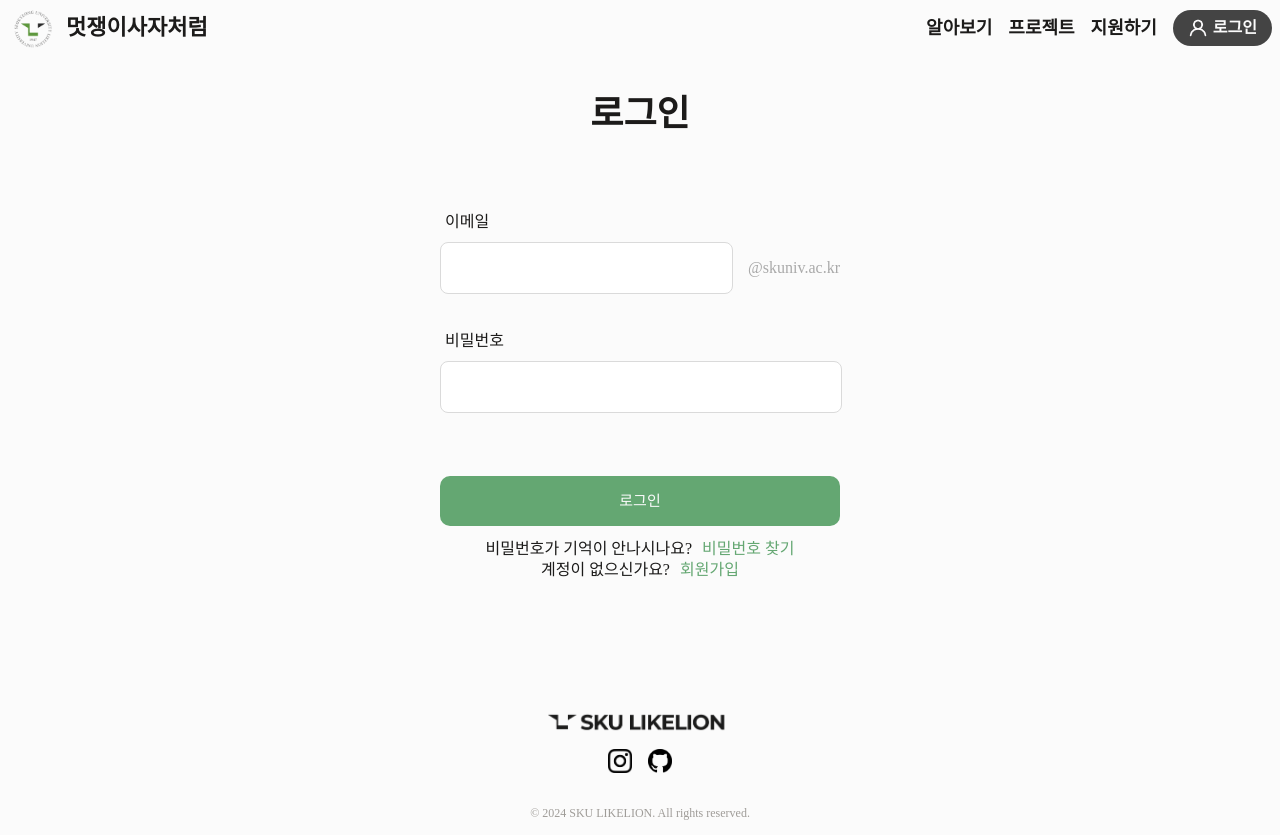
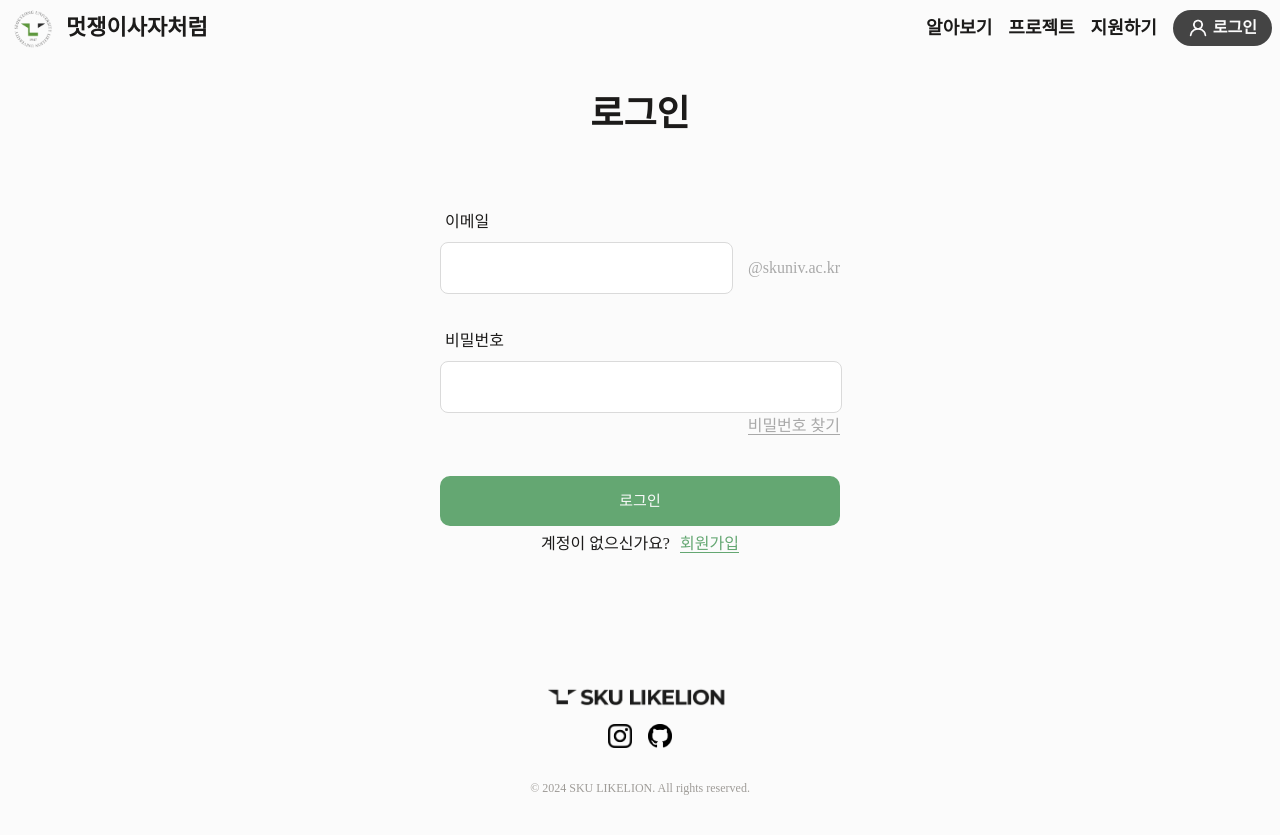
Before and after one commit to LikeLion-SKU/likelion-homepage-fe, a React (Vite) app: page /login in a window 1280 px wide. After the commit the page ends 810 px from the top, so only its background shows below. Built offline with nearby package versions, Linux system fonts and the light colour scheme; no server answers; a web font is replaced by a local one.

Commit message:
:art: 로그인 페이지 UI 수정 - 비번찾기 위치, 밑줄 추가

```diff
--- a/src/components/login/LoginForm.jsx
+++ b/src/components/login/LoginForm.jsx
@@ -107,9 +107,19 @@ export default function LoginForm() {
             id='password'
             {...register('password')}
           />
-          {errors.password?.message ? (
-            <p className={styles['login-form__result-message--error']}>{errors.password.message}</p>
-          ) : null}
+          <div className={styles['login-form__result-messageBox']}>
+            {errors.password?.message ? (
+              <p className={styles['login-form__result-message--error']}>{errors.password.message}</p>
+            ) : null}
+            <button
+              className={styles['passwordFind-button']}
+              onClick={function () {
+                navigate('/passwordFind');
+              }}
+            >
+              비밀번호 찾기
+            </button>
+          </div>
         </div>
       </fieldset>
 
--- a/src/components/login/LoginForm.module.css
+++ b/src/components/login/LoginForm.module.css
@@ -72,11 +72,23 @@ fieldset{
 }
 
 /* input 창 아래 메세지 */
-.login-form__result-message--error {
-  color: red;
+.login-form__result-messageBox {
+  display: flex;
+  flex-direction: row;
   margin-left: 1rem;
   margin-top: 0.5rem;
+}
+.login-form__result-message--error {
   font-size: 1.2rem;
+  color: red;
+}
+.passwordFind-button{
+  cursor: pointer;
+  margin-left: auto;
+  font-size: 1.6rem;
+  background-color: var(--main-bg-color);
+  color: var(--grey-a9-color);
+  border-bottom: 1px solid var(--grey-a9-color);
 }
 
 /* 로그인 버튼 */
--- a/src/components/login/Signup.jsx
+++ b/src/components/login/Signup.jsx
@@ -6,19 +6,7 @@ export default function Signup() {
   const navigate = useNavigate();
 
   return (
-    <div className={styles['signup-boxs']}>
-      <div className={styles['signup-box']}>
-        <p className={styles['signup-mention']}>비밀번호가 기억이 안나시나요?</p>
-        <button
-          className={styles['signup-button']}
-          onClick={function () {
-            navigate('/passwordFind');
-          }}
-        >
-          비밀번호 찾기
-        </button>
-      </div>
-      <div className={styles['signup-box']}>
+    <>
       <p className={styles['signup-mention']}>계정이 없으신가요?</p>
       <button
         className={styles['signup-button']}
@@ -28,7 +16,6 @@ export default function Signup() {
       >
         회원가입
       </button>
-      </div>
-    </div>
+    </>
   );
 }
--- a/src/components/login/Signup.module.css
+++ b/src/components/login/Signup.module.css
@@ -1,16 +1,6 @@
-.signup-boxs {
-  display: flex;
-  flex-direction: column;
-  align-items: center;
-}
-.signup-box {
-  display: flex;
-  flex-direction: row;
-  margin-top: 0.5rem;
-}
-
 .signup-button {
   color: var(--accent-color);
+  border-bottom: 1px solid var(--accent-color);
   background-color: rgba(255, 255, 255, 0);
   margin-left: 1rem;
   cursor: pointer;
```
Lines whose indentation alone changed are shown as unchanged.
